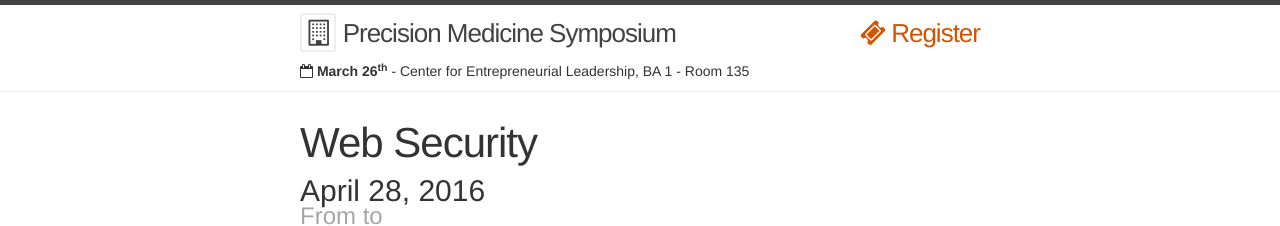
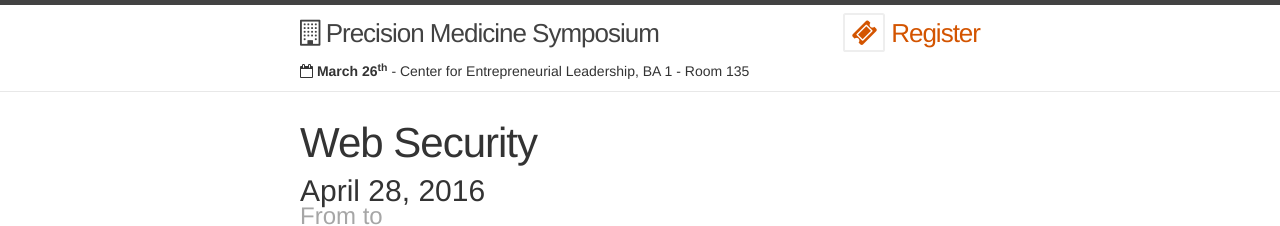
Before and after one commit to dhillonv10/pmi, a Jekyll site: the page built from _posts/2016-04-28-web-security.md, in a window 1280 px wide. Shown: the top 226 px of the page. Built offline with Jekyll 4.4.1, drawn with Linux system fonts in a browser that asks for light colours; nearby versions of some CDN libraries.

```diff
--- a/_includes/header.html
+++ b/_includes/header.html
@@ -1,8 +1,8 @@
 <header class="site-header">
 
   <div class="wrapper">
-    <a class="site-title" href="{{ site.baseurl }}/"><i class="fa fa-building-o fa-border"></i> {{ site.title }}</a>
-    <a class="site-title" style="float:right; color: rgb(211, 84, 0);" href="/pmi/"><i class="fa fa-ticket"></i> Register</a>
+    <a class="site-title" href="{{ site.baseurl }}/"><i class="fa fa-building-o"></i> {{ site.title }}</a>
+    <a class="site-title" style="float:right; color: rgb(211, 84, 0);" href="/pmi/"><i class="fa fa-ticket fa-border"></i> Register</a>
   </div>
 
 <!--
```
